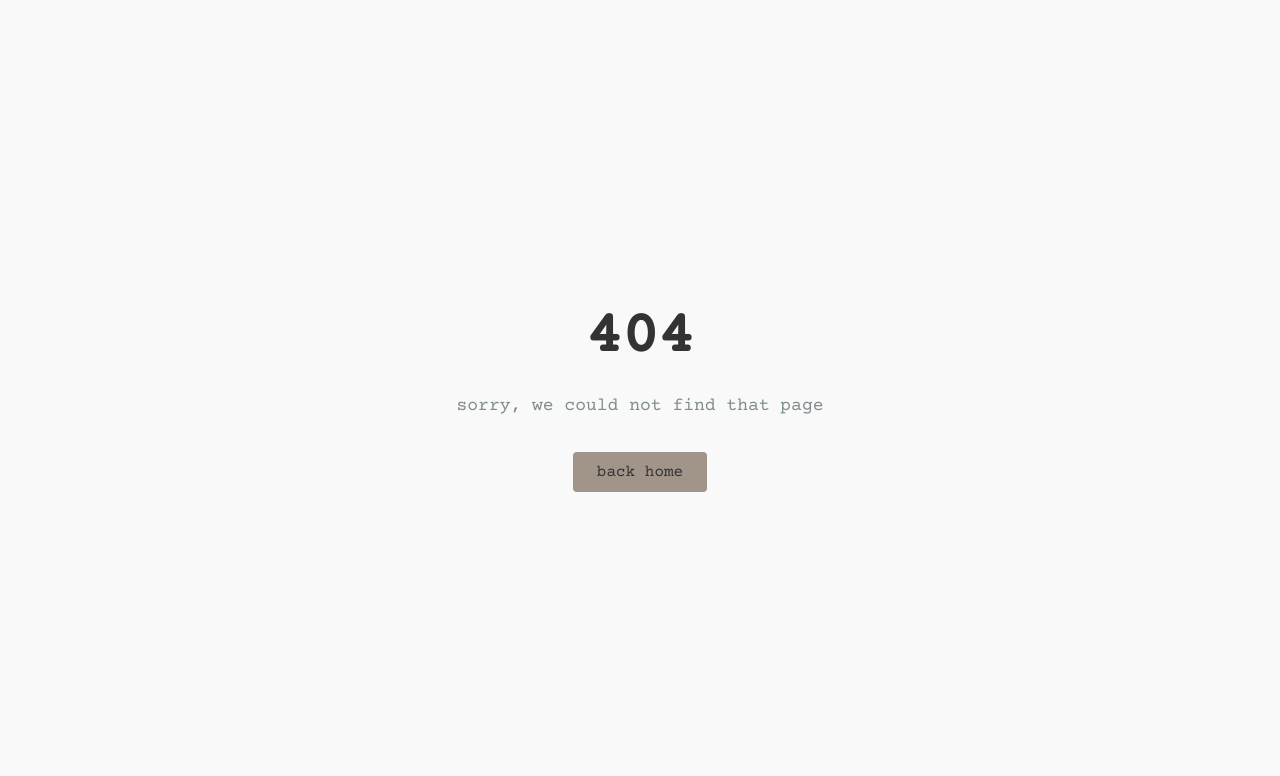
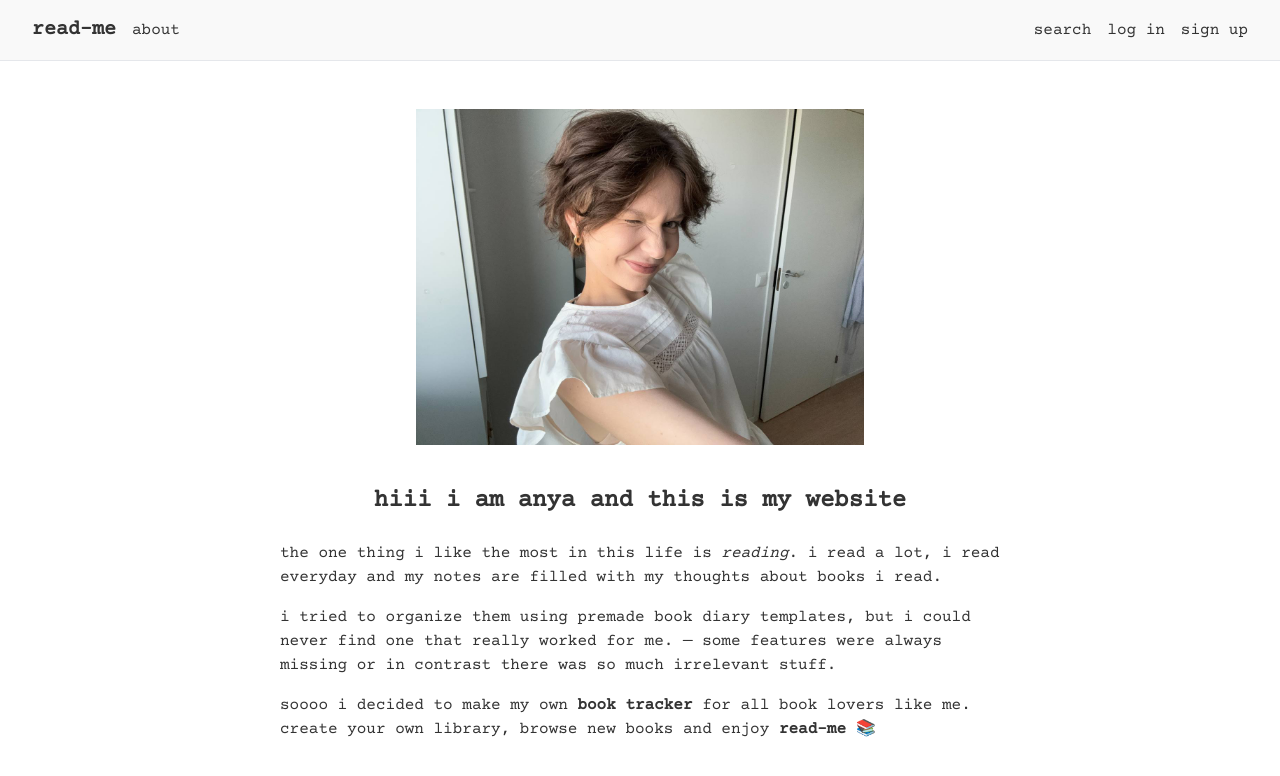
Before and after one commit to ssendns/read-me, a React (Vite) app in the folder frontend/: page /about in a window 1280 px wide. Before the commit this address had no page. Shown: the top 776 px of the page. Built offline with nearby package versions, Linux system fonts and the light colour scheme.

Commit message:
about page created

```diff
--- a/frontend/src/RouterWrapper.jsx
+++ b/frontend/src/RouterWrapper.jsx
@@ -6,6 +6,7 @@ import LogInPage from "./pages/LogInPage";
 import SignUpPage from "./pages/SignUpPage";
 import ErrorPage from "./pages/ErrorPage";
 import MyLibraryPage from "./pages/MyLibraryPage";
+import AboutPage from "./pages/AboutPage";
 
 export default function RouterWrapper() {
   const routes = [
@@ -25,6 +26,10 @@ export default function RouterWrapper() {
       path: "/books/:id",
       element: <BookPage />,
     },
+    {
+      path: "/about",
+      element: <AboutPage />,
+    },
   ];
   const router = createBrowserRouter(routes);
   return <RouterProvider router={router} />;
--- a/frontend/src/components/Header.jsx
+++ b/frontend/src/components/Header.jsx
@@ -20,7 +20,7 @@ export default function Header() {
           <Link to="/" className="hover:underline font-bold text-xl">
             read-me
           </Link>
-          <Link to="/#" className="hover:underline">
+          <Link to="/about" className="hover:underline">
             about
           </Link>
         </nav>
--- /dev/null
+++ b/frontend/src/pages/AboutPage.jsx
@@ -0,0 +1,38 @@
+import Header from "../components/Header";
+
+export default function AboutPage() {
+  return (
+    <>
+      <Header />
+      <main className="max-w-3xl mx-auto px-6 py-12 text-text font-typewriter">
+        <img
+          src="/anya.jpg"
+          alt="Anya"
+          className="max-w-md w-full h-auto object-cover mx-auto mb-10"
+        />
+        <h1 className="text-2xl font-bold text-center mb-6">
+          hiii i am anya and this is my website
+        </h1>
+
+        <p className="mb-4">
+          the one thing i like the most in this life is{" "}
+          <span className="italic">reading</span>. i read a lot, i read everyday
+          and my notes are filled with my thoughts about books i read.
+        </p>
+
+        <p className="mb-4">
+          i tried to organize them using premade book diary templates, but i
+          could never find one that really worked for me. — some features were
+          always missing or in contrast there was so much irrelevant stuff.
+        </p>
+
+        <p>
+          soooo i decided to make my own{" "}
+          <span className="font-semibold">book tracker</span> for all book
+          lovers like me. create your own library, browse new books and enjoy{" "}
+          <span className="font-bold">read-me</span> 📚
+        </p>
+      </main>
+    </>
+  );
+}
```
Also changed, not shown: frontend/public/anya.jpg (added).
